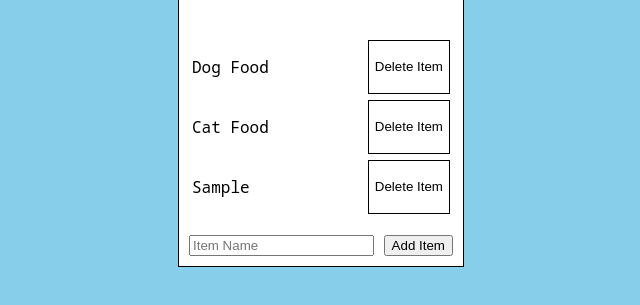
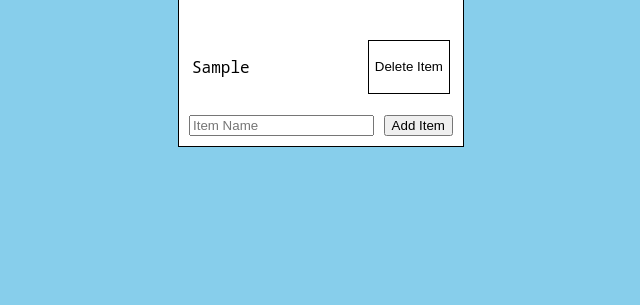
Before and after one commit to junaidajmal/todo, a plain HTML site: page index.html in a window 1280 px wide. Both pictures are taken after typing "Sample" into the empty fields and a click on the button "Add Item". Shown: the part 241-546 px from the top of the page, without its empty margins (352-992 px from the left). Drawn offline with Linux system fonts and the light colour scheme.

Commit message:
local storage

```diff
--- a/index.html
+++ b/index.html
@@ -11,14 +11,14 @@
             <h1>Todo List</h1>
             <span class="line"> </span>
             <ul class="content">
-                <li class="item">
+               <!-- <li class="item">
                     <p>Dog Food</p>
                     <button class="delete-btn">Delete Item</button>
                 </li>
                 <li class="item">
                     <p>Cat Food</p>
                     <button class="delete-btn">Delete Item</button>
-                </li>
+                </li> -->
             </ul>
             <div class="new-todo">
                 <input id="item-name" type="text" placeholder="Item Name"/>
--- a/index.js
+++ b/index.js
@@ -1,11 +1,30 @@
 const listContent= document.querySelector(".content");
 const itemName= document.querySelector("#item-name");
 const addButton= document.querySelector(".add-btn");
+
+var items =[];
+const localStorageItems = localStorage.getItem("cart-items");
+if (localStorageItems != null){
+    items=JSON.parse(localStorageItems);
+}
+
+function deleteBtnFn (e) {
+
+    e.target.parentElement.remove();
+
+}
 
 function addButtonFn (e) {
 
     const itemNameValue= itemName.value;
     itemName.value="";
+
+    const JSONitems = JSON.stringify("items");
+
+    items.push(itemNameValue);
+    localStorage.setItem("cart-items", JSONitems )
+
+    console.log(items)
 
     const liItem= document.createElement("li");
     liItem.className="item";
@@ -23,6 +42,9 @@ function addButtonFn (e) {
     liItem.appendChild(deleteBtn);
 
     listContent.appendChild(liItem);
+
+
+deleteBtn.addEventListener("click", deleteBtnFn);
 }
 
 addButton.addEventListener("click", addButtonFn);
```
